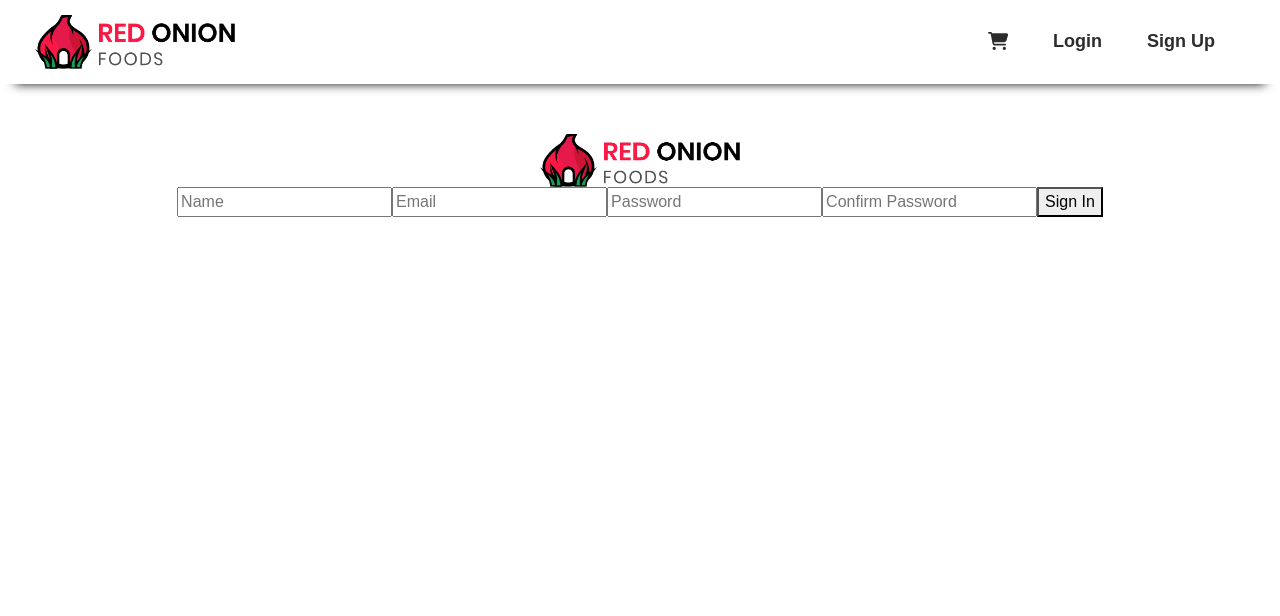
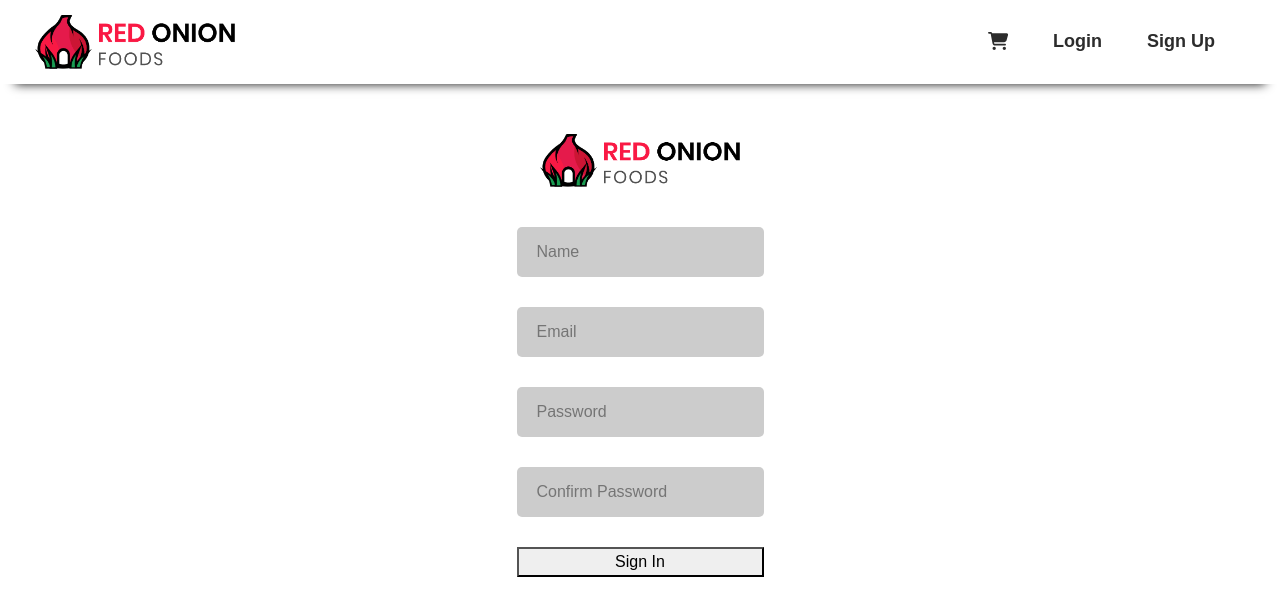
Before and after one commit to shafik720/Red-onion-restaurant, a React (Create React App) app: page /login in a window 1280 px wide. Shown: the top 616 px of the page. Built offline with nearby package versions, Linux system fonts and the light colour scheme; the HTML template or start-up script is replaced by a standard one.

Commit message:
working on login page

```diff
--- a/src/Pages/Login/Login.css
+++ b/src/Pages/Login/Login.css
@@ -10,3 +10,19 @@
 .login-header img{
     width:200px;
 }
+.login-inputs form{
+    display: flex;
+    flex-direction: column;
+    row-gap: 30px;
+    margin-top: 40px;
+}
+.login-inputs form input{
+    width: 100%;
+    height: 50px;
+    outline: none;
+    border-radius: 5px;
+    border: none;
+    background: #ccc;
+    padding: 10px 20px;
+
+}
```
